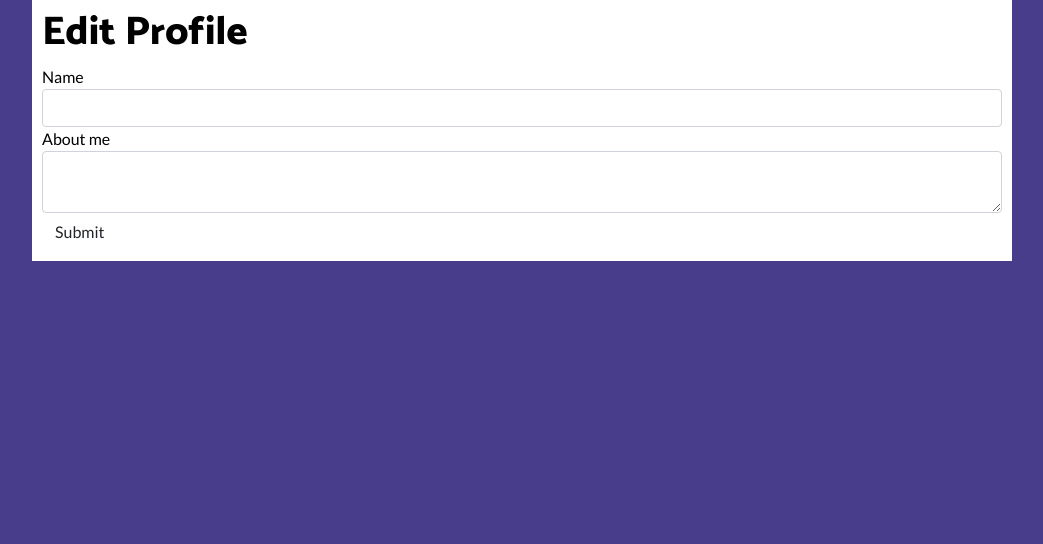
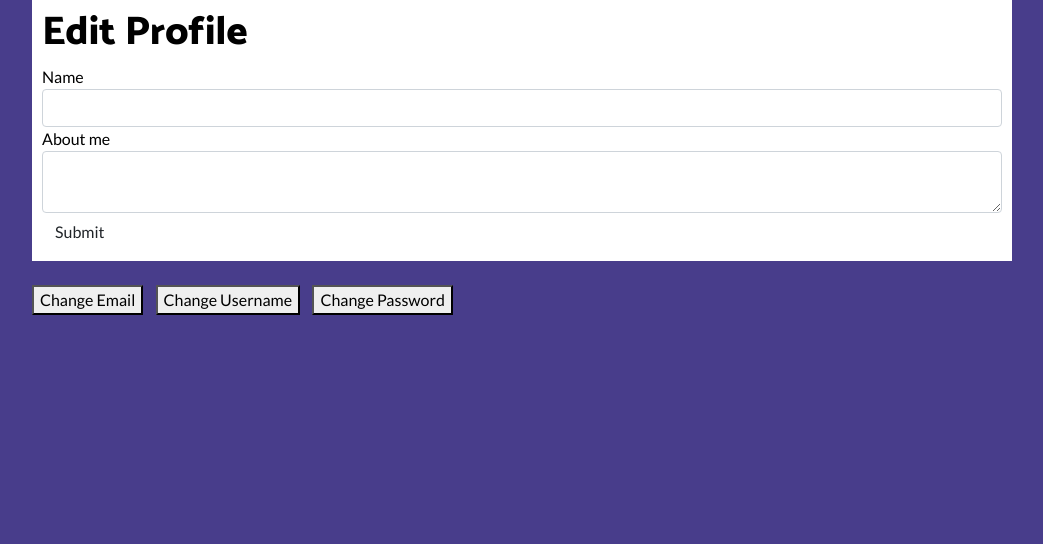
Before and after one commit to csulva/Card-Again, a Flask app: template app/templates/edit_profile.html in a window 1280 px wide. Shown: the part 101-645 px from the top of the page, without its empty margins (118-1161 px from the left). Run offline with Flask 2, Linux system fonts and the light colour scheme; the template is opened without the code that fills it: values that come from a table or form of the project are taken from there, others are empty; some libraries are stand-ins or nearby versions.

Commit message:
adding button links to edit profile

```diff
--- a/app/templates/edit_profile.html
+++ b/app/templates/edit_profile.html
@@ -7,6 +7,12 @@
     {{ wtf.quick_form(form) }}
 
 </div>
+<br>
+<div class='button-link'>
+<a href="{{ url_for('auth.change_email') }}"><button>Change Email</button></a> &nbsp;&nbsp;
 
+<a href="{{ url_for('auth.change_username') }}"><button>Change Username</button></a> &nbsp;&nbsp;
+<a href="{{ url_for('auth.change_password') }}"><button>Change Password</button></a> &nbsp;&nbsp;
+</div>
 
 {% endblock content %}
```
